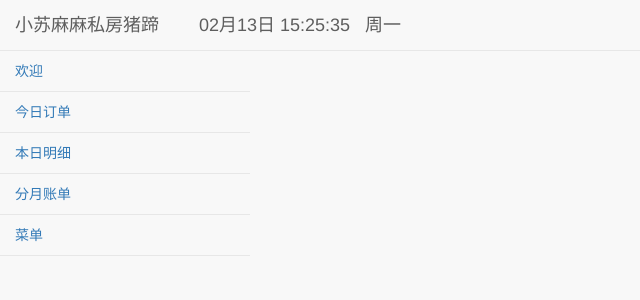
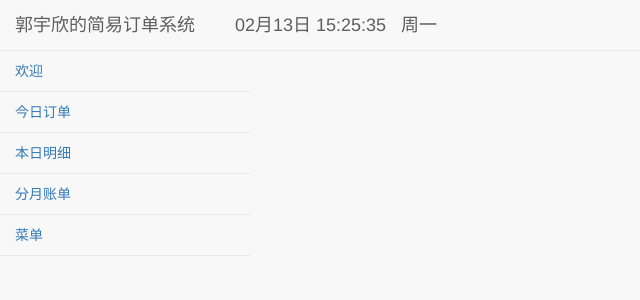
Before and after one commit to buyuwanjiazhong/yii, a PHP site: template views/layouts/layout1.php in a window 1280 px wide. Shown: the top 300 px of the page, without its empty margins (0-640 px from the left). Run offline with PHP 8.4, Linux system fonts and the light colour scheme; the template is opened without the code that fills it, so the values that code supplies are empty.

Commit message:
change web title from MAC

```diff
--- a/views/layouts/layout1.php
+++ b/views/layouts/layout1.php
@@ -37,7 +37,7 @@
     <meta name="description" content="">
     <meta name="author" content="">
 
-    <title>小苏麻麻私房猪蹄</title>
+    <title>郭宇欣的简易订单系统</title>
 
     <!-- Bootstrap Core CSS -->
     <link href="../views/index/sb/vendor/bootstrap/css/bootstrap.min.css" rel="stylesheet">
@@ -70,7 +70,7 @@
         <!-- Navigation -->
         <nav class="navbar navbar-default navbar-static-top" role="navigation" style="margin-bottom: 0">
             <div class="navbar-header">
-                <a class="navbar-brand">小苏麻麻私房猪蹄&nbsp;&nbsp;&nbsp;&nbsp;&nbsp;&nbsp;&nbsp;
+                <a class="navbar-brand">郭宇欣的简易订单系统&nbsp;&nbsp;&nbsp;&nbsp;&nbsp;&nbsp;&nbsp;
                 <?php
                 	echo thisDay();
                 ?>
```
